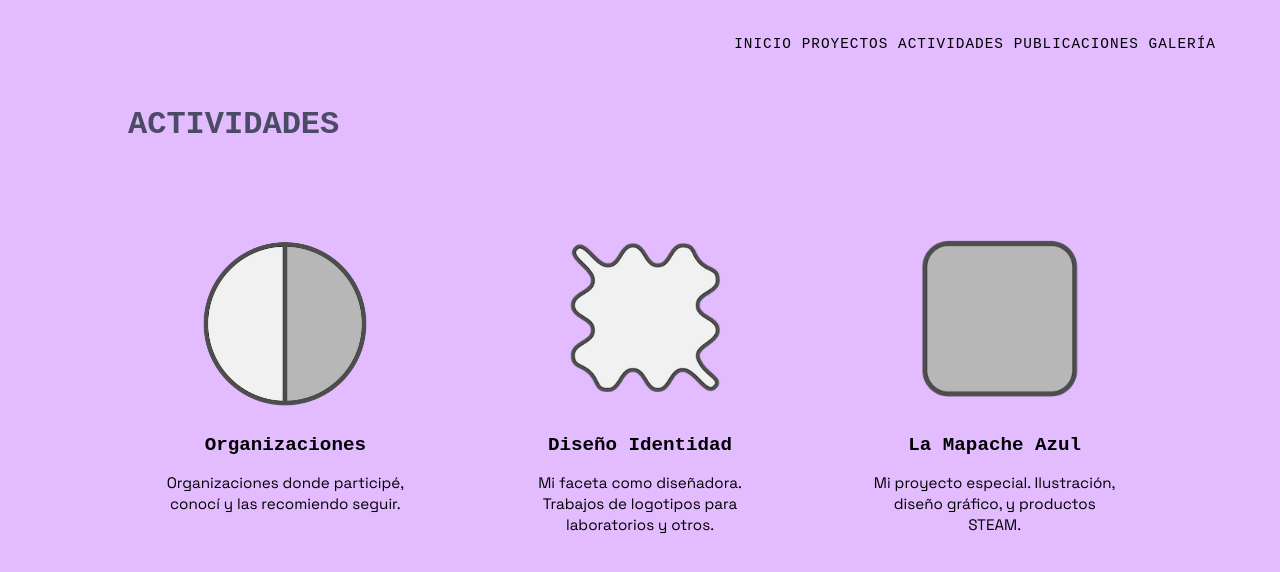
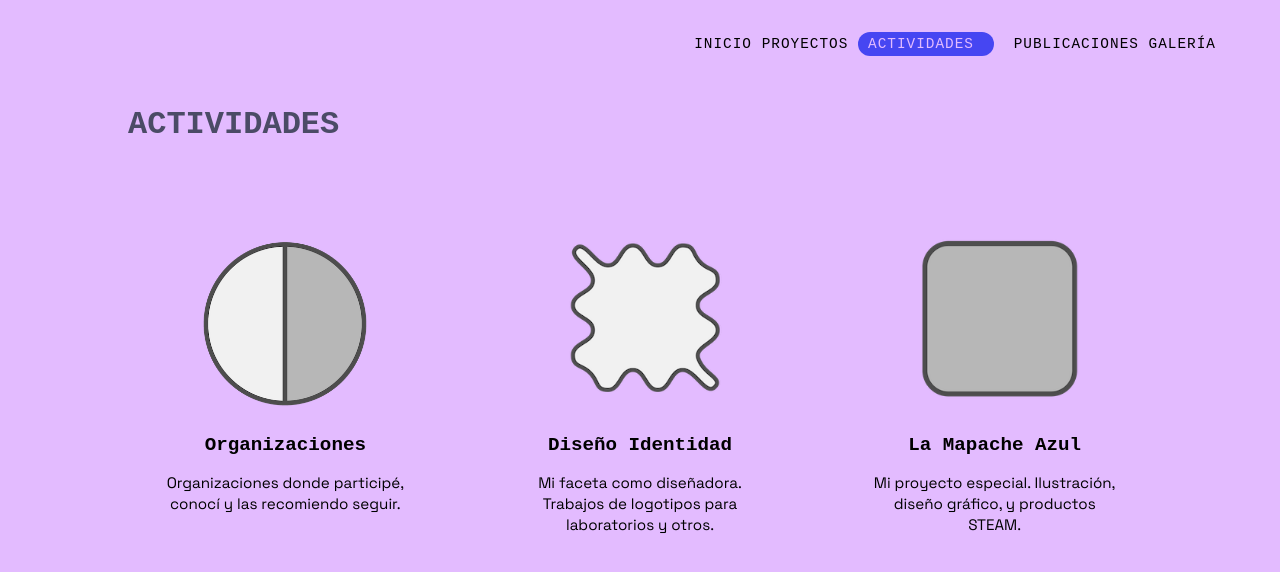
Before and after one commit to abrahamvc/bluecarolinnewp, a Jekyll site: the page built from actividades.html, in a window 1280 px wide. Shown: the top 572 px of the page. Built offline with Jekyll 4.4.1, drawn with Linux system fonts in a browser that asks for light colours; some web fonts are replaced.

Commit message:
menu colorido

```diff
--- a/_config.yml
+++ b/_config.yml
@@ -29,8 +29,8 @@ navigation:
 collections:
   projects:
     output: true
-    permalink: /projects/:path/
+    permalink: /proyectos/:path/
 
   activities:
     output: true
-    permalink: /activities/:path/
+    permalink: /actividades/:path/
--- a/_includes/menu.html
+++ b/_includes/menu.html
@@ -7,8 +7,13 @@
   <div class="nav-links">
       {% for link in site.navigation %}
         <a href="{{ link.url | relative_url }}"
-          class="nav-link {% if page.url == link.url %}active{% endif %}">
-          {{ link.title }}
+        class="nav-link
+        {% if link.url == '/' and page.url == '/' %}
+        active
+        {% elsif link.url != '/' and page.url contains link.url %}
+        active
+        {% endif %}">
+        {{ link.title }}
         </a>
       {% endfor %}
     </div>
--- a/actividades.html
+++ b/actividades.html
@@ -9,7 +9,7 @@ permalink: /actividades/
 
     <div class="activities_grid">
 
-        <a href="/activities/organizaciones" class="activity-card">
+        <a href="/actividades/organizaciones" class="activity-card">
             <img src="{{ '/assets/images/bluecarolinne-02.png' | relative_url }}" alt="La Mapache Azul">
             <h2>Organizaciones</h2>
                 <p>
@@ -17,7 +17,7 @@ permalink: /actividades/
                 </p>
         </a>
 
-        <a href="/activities/diseno" class="activity-card">
+        <a href="/actividades/diseno" class="activity-card">
             <img src="{{ '/assets/images/bluecarolinne-03.png' | relative_url }}" alt="Diseño e Identidad">
             <h2>Diseño Identidad</h2>
                 <p>
@@ -26,7 +26,7 @@ permalink: /actividades/
                 </p>
         </a>
 
-        <a href="/activities/mapache" class="activity-card">
+        <a href="/actividades/mapache" class="activity-card">
             <img src="{{ '/assets/images/bluecarolinne-04.png' | relative_url }}" alt="Organizaciones">
             <h2>La Mapache Azul</h2>
                 <p>
--- a/assets/css/main.scss
+++ b/assets/css/main.scss
@@ -64,6 +64,23 @@ h1, h2, h3 {
     border-radius: 20px;
 }
 
+.nav-link.active {
+    color: var(--color-lila);
+    background-color: var(--color-rey);
+    padding: 4px 10px;
+    border-radius: 12px;
+
+    margin-right: 20px;
+}
+
+.nav-link.active,
+.nav-link.active:visited {
+    color: var(--color-lila);
+    background-color: var(--color-rey);
+    padding: 4px 10px;
+    border-radius: 12px;
+}
+
 @media (max-width: 768px) {
     .about_content {
         display: flex;
@@ -87,41 +104,33 @@ h1, h2, h3 {
 
 .btn-link {
     display: inline-block;
-
     background-color: var(--color-rey);
     color: var(--color-lila);
-
     text-decoration: none;
-
     padding: 5px 14px;
-
     border: 1px solid black;
     border-radius: 15px;
-
     transition: all 0.2s ease;
 }
 
 .btn-link:hover {
     background-color: var(--color-lila);
     color: black;
-
     box-shadow: 3px 3px 0 black;
     transform: translateY(-2px);
 }
 
 .btn-link:visited {
-    color: black;
+    background-color: var(--color-rey);
+    color: var(--color-lila);
 }
 
 .img-right {
     float: right;
-
     width: 300px;
     max-width: 40%;
-
     margin-left: 30px;
     margin-bottom: 20px;
-
     border-radius: 20px;
 }
 
--- a/assets/css/styles.css
+++ b/assets/css/styles.css
@@ -17,11 +17,12 @@ html, body {
     display: flex;
     justify-content: flex-end;
     padding: 1rem 2rem;
-    gap: 30px;
+    gap: 50px;
     z-index: 10000;
 }
 
 .nav-link {
+
     text-decoration: none;
     color: #000000;
     font-family: 'Overpass Mono', monospace;
```
